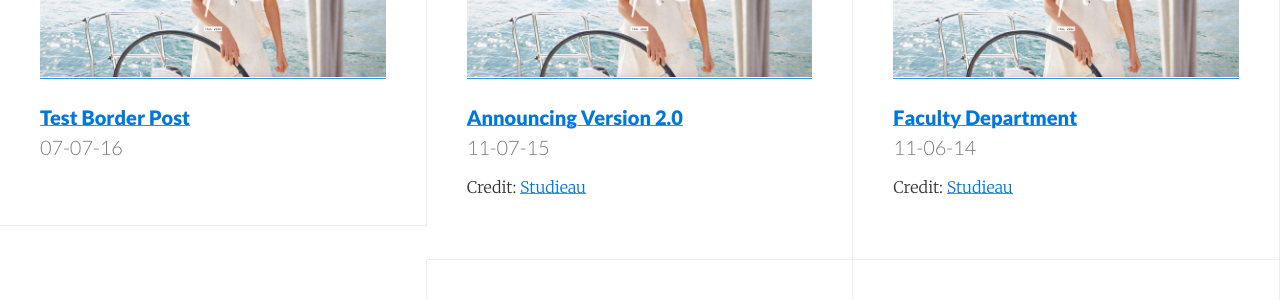
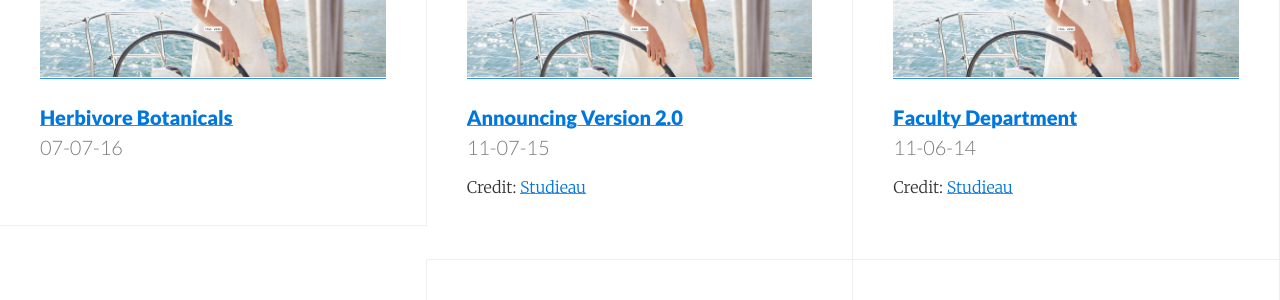
Before and after one commit to dspringate/experiment-two, a Jekyll site: the page built from index.html, in a window 1280 px wide. Shown: the part 222-522 px from the top of the page. Built offline with Jekyll 4.4.1, drawn with Linux system fonts in a browser that asks for light colours; the list of posts is cut into pages by our own code.

Commit message:
Updated Test Border Post

```diff
--- a/_posts/2016-07-07-test-border-post.markdown
+++ b/_posts/2016-07-07-test-border-post.markdown
@@ -1,5 +1,5 @@
 ---
-title: Test Border Post
+title: Herbivore Botanicals
 date: 2016-07-07 10:03:00 Z
 image: "/uploads/image-1-3eda03.jpg"
 ---
```
